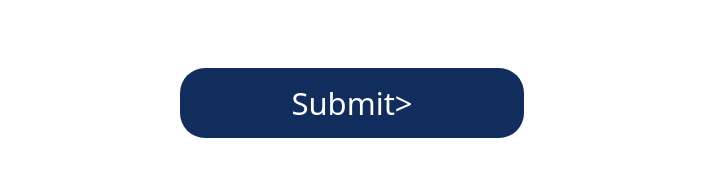
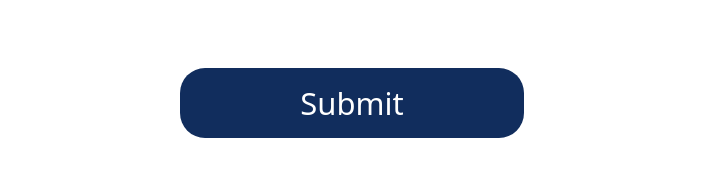
Before and after one commit to JudeUk/javallin_frontend, an Angular app: page / in a window 1280 px wide. Shown: the part 434-610 px from the top of the page, without its empty margins (288-991 px from the left). Built offline with nearby package versions, Linux system fonts and the light colour scheme.

Commit message:
saved changes to allow checkout

```diff
--- a/src/app/app.component.html
+++ b/src/app/app.component.html
@@ -1,4 +1,3 @@
-
 
 <!-- <router-outlet></router-outlet> -->
 
--- a/src/app/dashboard/dashboard.component.html
+++ b/src/app/dashboard/dashboard.component.html
@@ -13,7 +13,7 @@
 
 
         </div>
-        <button class="submit" ><a [routerLink]="['/insights']">Submit</a>></button>
+        <button class="submit" ><a [routerLink]="['/insights']">Submit</a></button>
         </div>
 
 <!-- </html> -->
```
Also changed, not shown: src/app/app.component.ts (+5 -5 lines).
